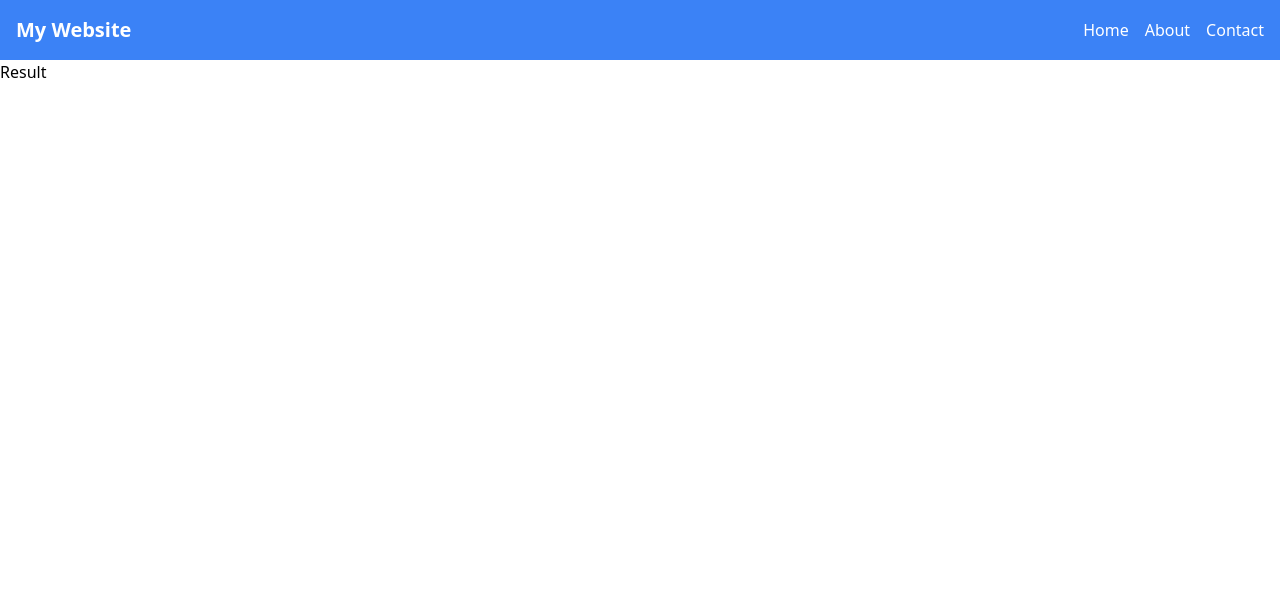
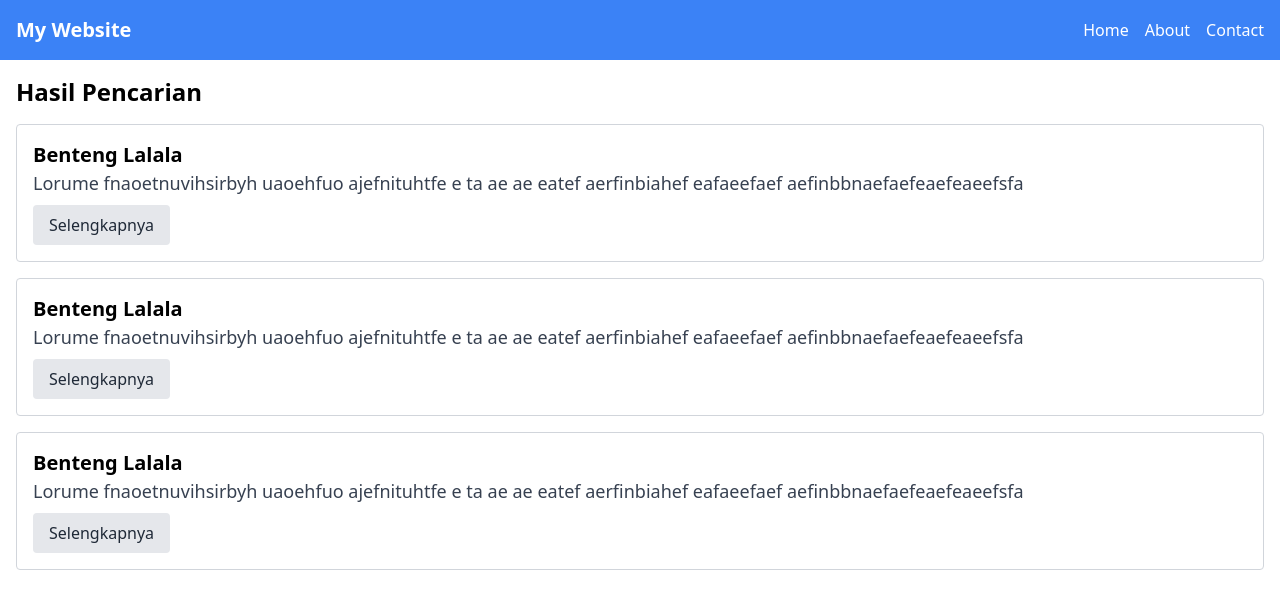
Before and after one commit to Banendra17/Rekom, a React (Create React App) app in the folder feapp/: page /result in a window 1280 px wide. Shown: the top 608 px of the page. Built offline with nearby package versions, Linux system fonts and the light colour scheme.

Commit message:
add(result) : add result page

```diff
--- a/feapp/src/pages/Result.jsx
+++ b/feapp/src/pages/Result.jsx
@@ -1,9 +1,47 @@
-import React, { Component } from 'react'
+// src/pages/Result.jsx
 
-export default class Result extends Component {
-  render() {
-    return (
-      <div>Result</div>
-    )
-  }
-}
+import React from 'react';
+import { useNavigate } from 'react-router-dom';
+
+const Result = () => {
+  const navigate = useNavigate();
+
+  const dummyResults = [
+    {
+      title: "Benteng Lalala",
+      description: "Lorume fnaoetnuvihsirbyh uaoehfuo ajefnituhtfe e ta ae ae eatef aerfinbiahef eafaeefaef aefinbbnaefaefeaefeaeefsfa"
+    },
+    {
+      title: "Benteng Lalala",
+      description: "Lorume fnaoetnuvihsirbyh uaoehfuo ajefnituhtfe e ta ae ae eatef aerfinbiahef eafaeefaef aefinbbnaefaefeaefeaeefsfa"
+    },
+    {
+      title: "Benteng Lalala",
+      description: "Lorume fnaoetnuvihsirbyh uaoehfuo ajefnituhtfe e ta ae ae eatef aerfinbiahef eafaeefaef aefinbbnaefaefeaefeaeefsfa"
+    }
+  ];
+
+  const handleDetailsClick = () => {
+    navigate('/detail');
+  };
+
+  return (
+    <div className="p-4">
+      <h2 className="text-2xl font-bold mb-4">Hasil Pencarian</h2>
+      {dummyResults.map((result, index) => (
+        <div key={index} className="mb-4 p-4 border border-gray-300 rounded">
+          <h3 className="text-xl font-semibold">{result.title}</h3>
+          <p className="text-lg text-gray-700">{result.description}</p>
+          <button
+            className="mt-2 px-4 py-2 bg-gray-200 text-gray-800 rounded hover:bg-gray-300"
+            onClick={handleDetailsClick}
+          >
+            Selengkapnya
+          </button>
+        </div>
+      ))}
+    </div>
+  );
+};
+
+export default Result;
```
